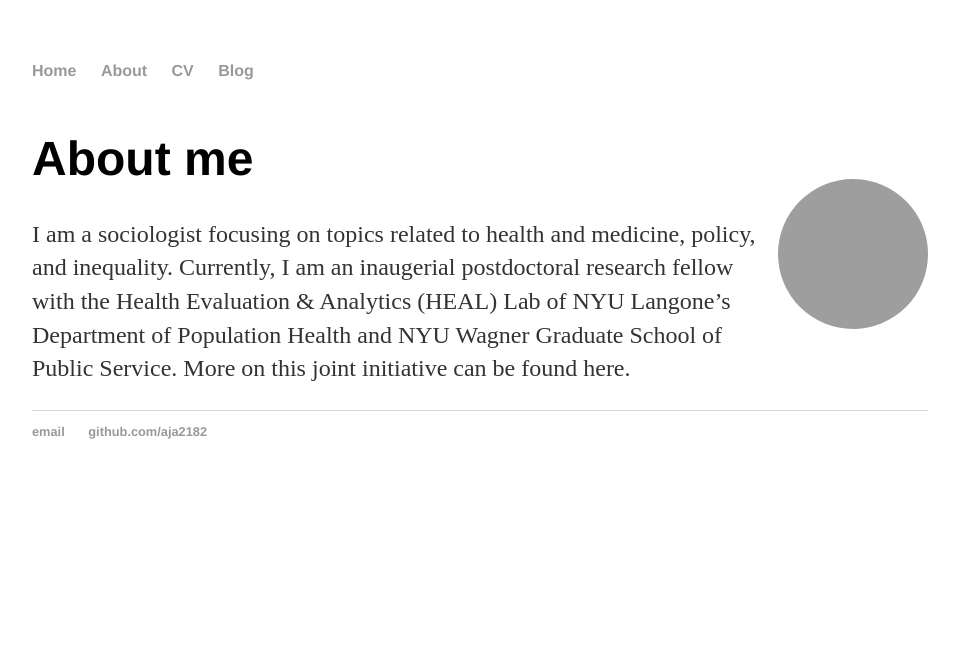
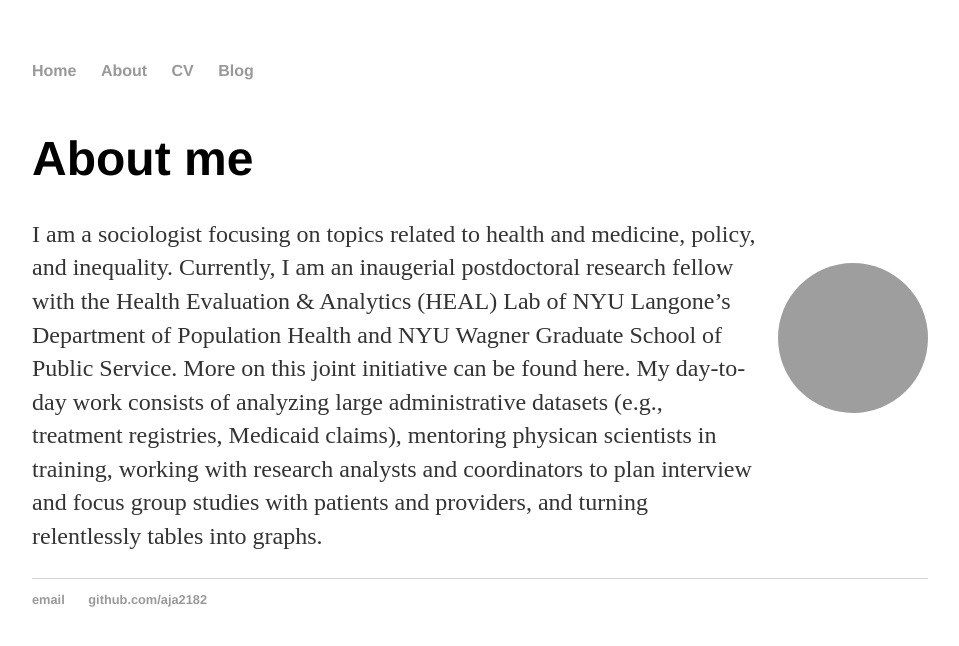
Before and after one commit to aja2182/aja2182.github.io, a Jekyll site: the page built from about/index.html, in a window 1280 px wide. Shown: the top 646 px of the page, without its empty margins (160-1119 px from the left). Built offline with Jekyll 4.4.1, drawn with Linux system fonts in a browser that asks for light colours; grey boxes are pictures that could not be loaded.

Commit message:
Update index.html

```diff
--- a/about/index.html
+++ b/about/index.html
@@ -28,7 +28,7 @@ title: About moi
         <div class="text-content">
             <h1>About me</h1>
             <p>I am a sociologist focusing on topics related to health and medicine, policy, and inequality. Currently, I am an inaugerial postdoctoral research fellow with the Health Evaluation & Analytics (HEAL) Lab of NYU Langone’s Department of Population Health and NYU Wagner Graduate School of Public Service.
-                More on this joint initiative can be found here. </p>
+                More on this joint initiative can be found here. My day-to-day work consists of analyzing large administrative datasets (e.g., treatment registries, Medicaid claims), mentoring physican scientists in training, working with research analysts and coordinators to plan interview and focus group studies with patients and providers, and turning relentlessly tables into graphs. </p>
         </div>
         <img src="avatar.png" alt="Avatar" class="avatar">
     </div>
```
